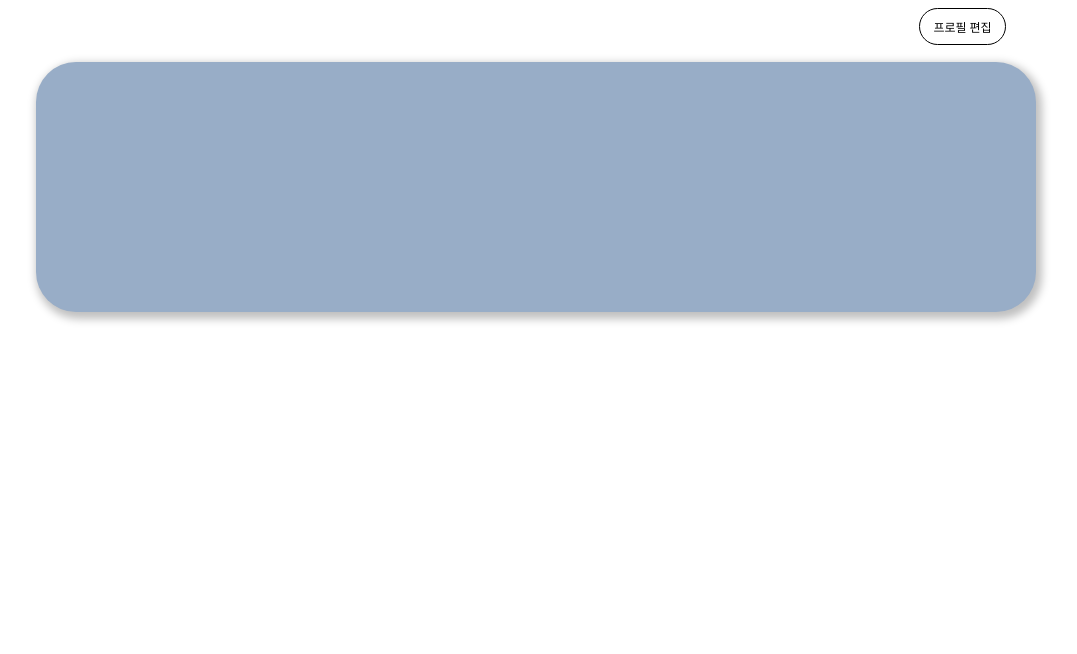
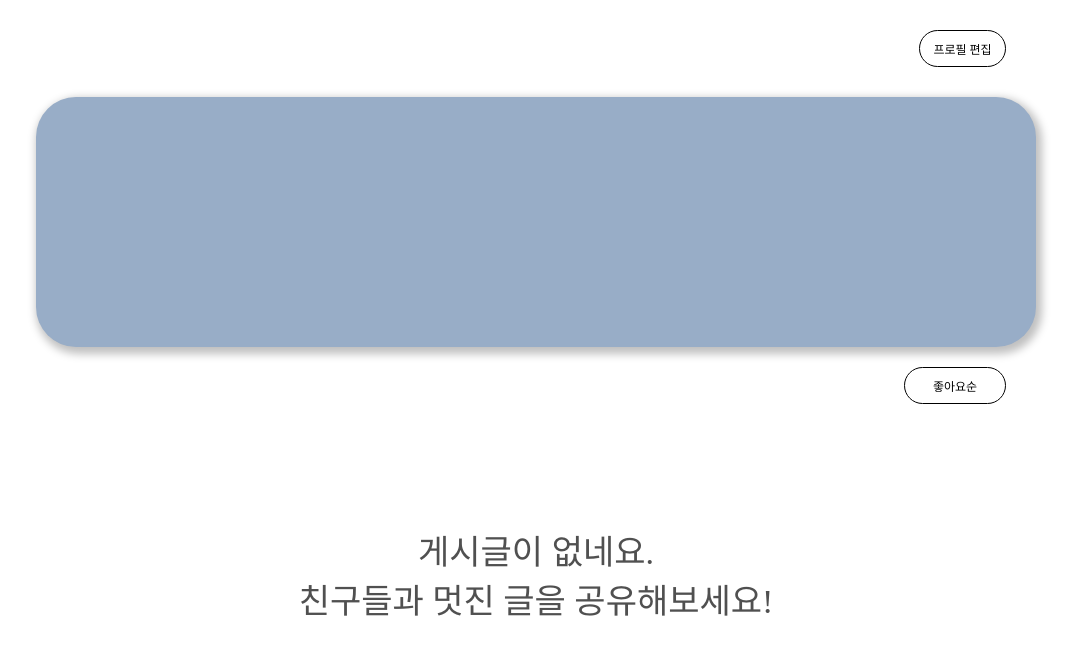
Before and after one commit to sebanimm/ber, a React (Create React App) app: page /profile/1 in a window 1280 px wide. Shown: the top 654 px of the page, without its empty margins (104-1181 px from the left). Built offline with nearby package versions, Linux system fonts and the light colour scheme.

Commit message:
2022-10-09

```diff
--- a/src/routes/Profile.js
+++ b/src/routes/Profile.js
@@ -3,16 +3,12 @@ import styled from "styled-components";
 import Container from "../styles/Container";
 
 const User = styled.div`
-	width: 1000px;
-	height: 320px;
-	margin: 0 auto;
 	display: flex;
 	flex-direction: column;
 	justify-content: space-around;
 `;
 
 const UserProfile = styled.div`
-	width: 100%;
 	height: 250px;
 	background: #98adc7;
 	box-shadow: 3px 4px 8px 3px rgba(0, 0, 0, 0.25);
@@ -24,21 +20,58 @@ const ProfileEditBtn = styled.div`
 	height: 35px;
 	border: 1px solid black;
 	border-radius: 20px;
-	margin-left: auto;
+	margin: 0 3% 0 auto;
 	font-size: 12px;
 	display: flex;
 	align-items: center;
 	justify-content: center;
-	margin-right: 3%;
+`;
+
+const Posts = styled.div`
+	display: flex;
+	justify-content: center;
+	align-items: center;
+	min-height: calc(100vh - 500px);
+	flex-direction: column;
+`;
+
+const Wrapper = styled.div`
+	padding-top: 30px;
+	max-width: 1000px;
+	margin: 0 auto;
+`;
+
+const PostStatus = styled.div`
+	font-size: 34px;
+	text-align: center;
+	color: #505050;
+	width: fit-content;
+	margin: 0 auto;
+`;
+
+const SortingBtn = styled(ProfileEditBtn)`
+	width: 100px;
+	margin-top: 20px;
+	margin-bottom: 20px;
 `;
 
 const Profile = () => {
 	return (
 		<Container>
-			<User>
-				<ProfileEditBtn>프로필 편집</ProfileEditBtn>
-				<UserProfile></UserProfile>
-			</User>
+			<Wrapper>
+				<User>
+					<ProfileEditBtn>프로필 편집</ProfileEditBtn>
+					<div style={{ marginBottom: "30px" }} />
+					<UserProfile></UserProfile>
+				</User>
+				<SortingBtn>좋아요순</SortingBtn>
+				<Posts>
+					<PostStatus>
+						<p>게시글이 없네요.</p>
+						<p>친구들과 멋진 글을 공유해보세요!</p>
+					</PostStatus>
+				</Posts>
+			</Wrapper>
 		</Container>
 	);
 };
--- a/src/styles/VerticalLine.js
+++ b/src/styles/VerticalLine.js
@@ -3,7 +3,7 @@ import styled from "styled-components";
 const VerticalLine = styled.div`
 	border: 1.2px solid #6a84a4;
 	width: 0;
-	height: 460px;
+	height: 60vh;
 	border-radius: 5px;
 	top: 50%;
 	background-color: #6a84a4;
```
